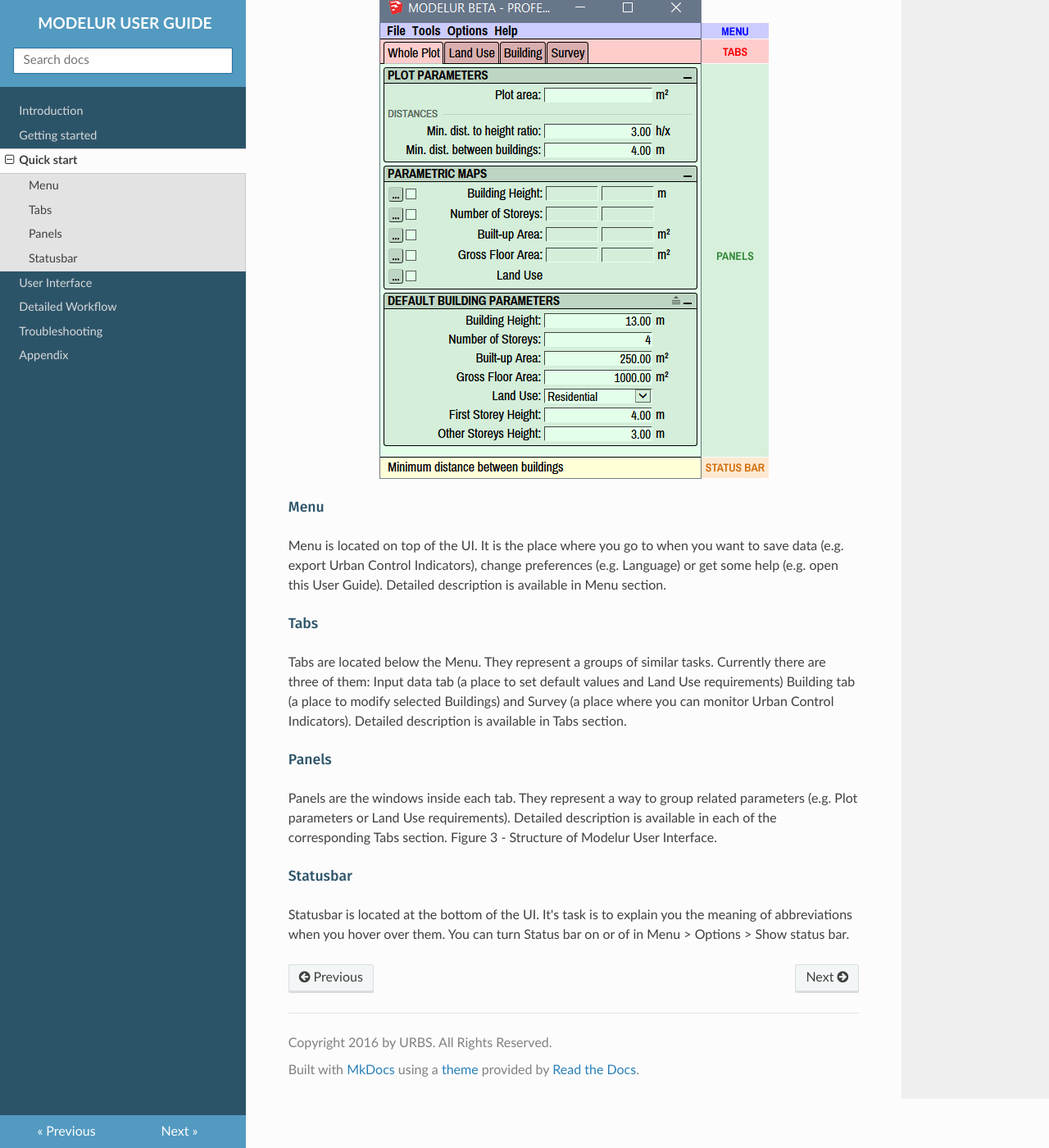
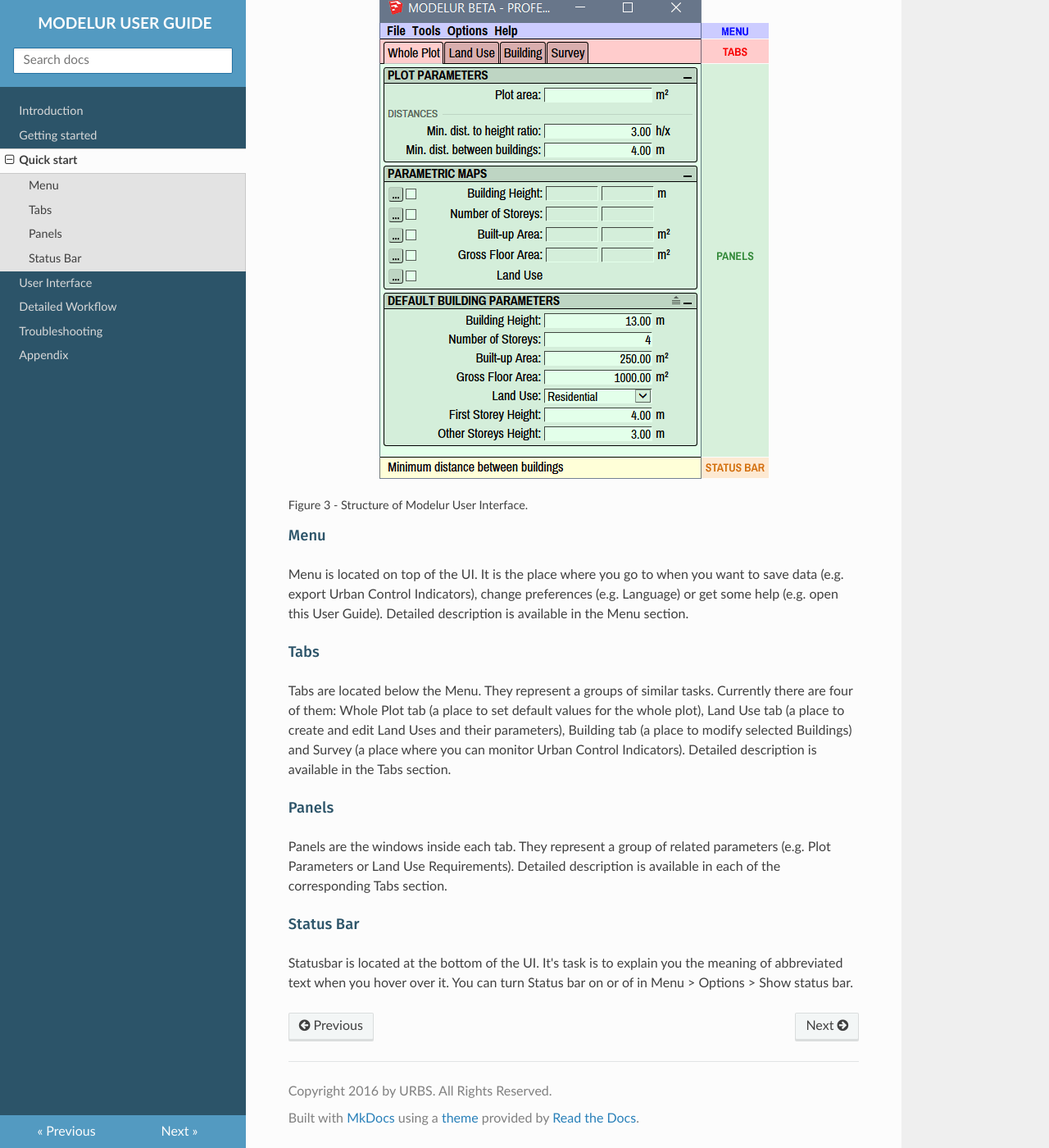
Before and after one commit to Modelur/docs, an MkDocs documentation site: the page built from docs/quickstart.md, in a window 1280 px wide and 1400 px high, scrolled down 972 px. Shown: the whole window at 82% size. Built offline with MkDocs 1.6.1, drawn with Linux system fonts in a browser that asks for light colours; nearby versions of some CDN libraries; old or Windows-style settings are respelled for this version of MkDocs.

```diff
--- a/docs/quickstart.md
+++ b/docs/quickstart.md
@@ -19,15 +19,16 @@ Once Modelur is initialized, its user interface is opened. Modelur's main User I
 
 ![Modelur_menu entry](img/modelur_ui_annotated.png)
 
-##### Menu
-Menu is located on top of the UI. It is the place where you go to when you want to save data (e.g. export Urban Control Indicators), change preferences (e.g. Language) or get some help (e.g. open this User Guide). Detailed description is available in Menu section.
+<figcaption>Figure 3 -  Structure of Modelur User Interface.</figcaption>
 
-##### Tabs
-Tabs are located below the Menu. They represent a groups of similar tasks. Currently there are three of them: Input data tab (a place to set default values and Land Use requirements) Building tab (a place to modify selected Buildings) and Survey (a place where you can monitor Urban Control Indicators). Detailed description is available in Tabs section.
+#### Menu
+Menu is located on top of the UI. It is the place where you go to when you want to save data (e.g. export Urban Control Indicators), change preferences (e.g. Language) or get some help (e.g. open this User Guide). Detailed description is available in the Menu section.
 
-##### Panels
-Panels are the windows inside each tab. They represent a way to group related parameters (e.g. Plot parameters or Land Use requirements). Detailed description is available in each of the corresponding Tabs section.
-Figure 3 -  Structure of Modelur User Interface.
+#### Tabs
+Tabs are located below the Menu. They represent a groups of similar tasks. Currently there are four of them: Whole Plot tab (a place to set default values for the whole plot), Land Use tab (a place to create and edit Land Uses and their parameters), Building tab (a place to modify selected Buildings) and Survey (a place where you can monitor Urban Control Indicators). Detailed description is available in the Tabs section.
 
-##### Statusbar
-Statusbar is located at the bottom of the UI. It's task is to explain you the meaning of abbreviations when you hover over them. You can turn Status bar on or of in Menu > Options > Show status bar.
+#### Panels
+Panels are the windows inside each tab. They represent a group of related parameters (e.g. Plot Parameters or Land Use Requirements). Detailed description is available in each of the corresponding Tabs section.
+
+#### Status Bar
+Statusbar is located at the bottom of the UI. It's task is to explain you the meaning of abbreviated text when you hover over it. You can turn Status bar on or of in Menu > Options > Show status bar.
```
